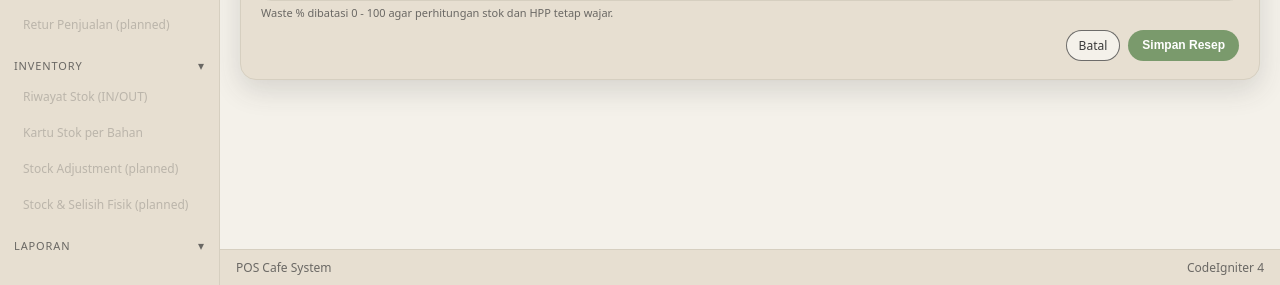
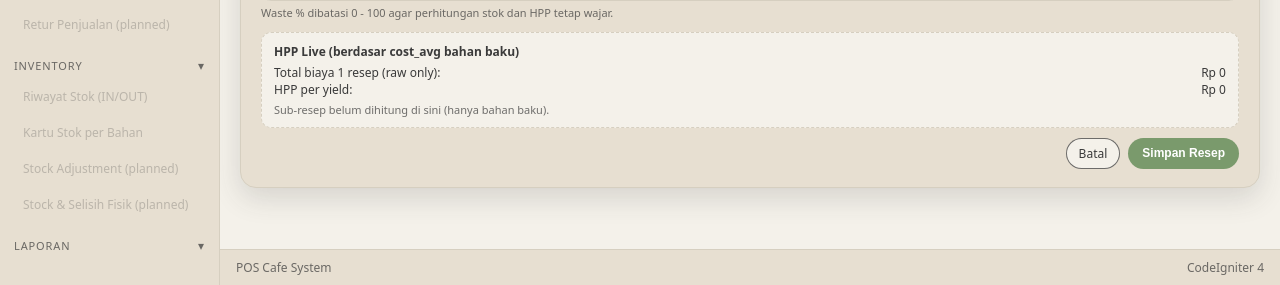
Before and after one commit to sotyarama/ci4-local, a CodeIgniter 4 app: the page made by app/Views/master/recipes_form.php in a window 1280 px wide. Shown: the part 515-800 px from the top of the page. Run offline with PHP 8.4 and a stand-in for CodeIgniter, Linux system fonts and the light colour scheme; the template is opened without the code that fills it, so the values that code supplies are empty; some libraries are stand-ins or nearby versions.

Commit message:
Add live HPP preview in recipe form

```diff
--- a/app/Views/master/recipes_form.php
+++ b/app/Views/master/recipes_form.php
@@ -10,7 +10,7 @@
         Definisikan komposisi bahan baku sebagai dasar perhitungan HPP.
     </p>
 
-    <?php if (($mode === 'edit') && isset($hpp) && $hpp !== null): ?>
+        <?php if (($mode === 'edit') && isset($hpp) && $hpp !== null): ?>
         <?php
             $yieldQty  = (float) ($hpp['recipe']['yield_qty'] ?? 1);
             $yieldUnit = $hpp['recipe']['yield_unit'] ?? 'porsi';
@@ -247,6 +247,21 @@
             Waste % dibatasi 0 - 100 agar perhitungan stok dan HPP tetap wajar.
         </div>
 
+        <div id="hpp-live" style="margin-top:12px; padding:10px 12px; border-radius:10px; border:1px dashed var(--tr-border); background:var(--tr-bg); font-size:12px; color:var(--tr-text);">
+            <div style="font-weight:700; margin-bottom:4px;">HPP Live (berdasar cost_avg bahan baku)</div>
+            <div style="display:flex; justify-content:space-between;">
+                <span>Total biaya 1 resep (raw only):</span>
+                <span id="hpp-live-total">Rp 0</span>
+            </div>
+            <div style="display:flex; justify-content:space-between;">
+                <span>HPP per yield:</span>
+                <span id="hpp-live-per">Rp 0</span>
+            </div>
+            <div style="margin-top:4px; font-size:11px; color:var(--tr-muted-text);">
+                Sub-resep belum dihitung di sini (hanya bahan baku).
+            </div>
+        </div>
+
         <div style="display:flex; justify-content:flex-end; gap:8px; margin-top:10px;">
             <a href="<?= site_url('master/recipes'); ?>"
                style="font-size:12px; padding:6px 12px; border-radius:999px; border:1px solid var(--tr-muted-text); background:var(--tr-bg); color:var(--tr-text); text-decoration:none;">
@@ -268,6 +283,7 @@
                 'id' => (int) $m['id'],
                 'name' => $m['name'],
                 'unit' => $m['unit_short'] ?? '',
+                'cost' => (float) ($m['cost_avg'] ?? 0),
             ];
         }, $materials ?? [])); ?>;
 
@@ -416,6 +432,50 @@
             const newRow = createRow(idx);
             tbody.appendChild(newRow);
         });
+
+        function formatCurrency(n) {
+            if (isNaN(n)) return 'Rp 0';
+            return 'Rp ' + Number(n || 0).toLocaleString('id-ID', { maximumFractionDigits: 0 });
+        }
+
+        function clampWaste(v) {
+            if (isNaN(v)) return 0;
+            return Math.min(100, Math.max(0, v));
+        }
+
+        function computeHppLive() {
+            const yieldInput = document.querySelector('input[name="yield_qty"]');
+            let yieldQty = parseFloat(yieldInput?.value || '1');
+            if (!(yieldQty > 0)) yieldQty = 1;
+
+            let total = 0;
+            tbody.querySelectorAll('tr').forEach(function(tr) {
+                const type = tr.querySelector('.item-type')?.value || 'raw';
+                if (type !== 'raw') return; // skip sub-recipe untuk live calc
+                const rawId = tr.querySelector('.select-raw')?.value || '';
+                const qty = parseFloat(tr.querySelector('input[name*="[qty]"]')?.value || '0');
+                const waste = clampWaste(parseFloat(tr.querySelector('input[name*="[waste_pct]"]')?.value || '0'));
+                if (!rawId || !(qty > 0)) return;
+                const mat = findMaterial(rawId);
+                const cost = mat ? parseFloat(mat.cost || 0) : 0;
+                const effectiveQty = qty * (1 + waste / 100);
+                total += effectiveQty * cost;
+            });
+
+            const per = total / yieldQty;
+            const totalEl = document.getElementById('hpp-live-total');
+            const perEl = document.getElementById('hpp-live-per');
+            if (totalEl) totalEl.textContent = formatCurrency(total);
+            if (perEl) perEl.textContent = formatCurrency(per);
+        }
+
+        document.addEventListener('input', function(e) {
+            if (e.target.closest('#recipe-items-body') || e.target.name === 'yield_qty') {
+                computeHppLive();
+            }
+        });
+
+        document.addEventListener('DOMContentLoaded', computeHppLive);
     })();
 </script>
 
```
